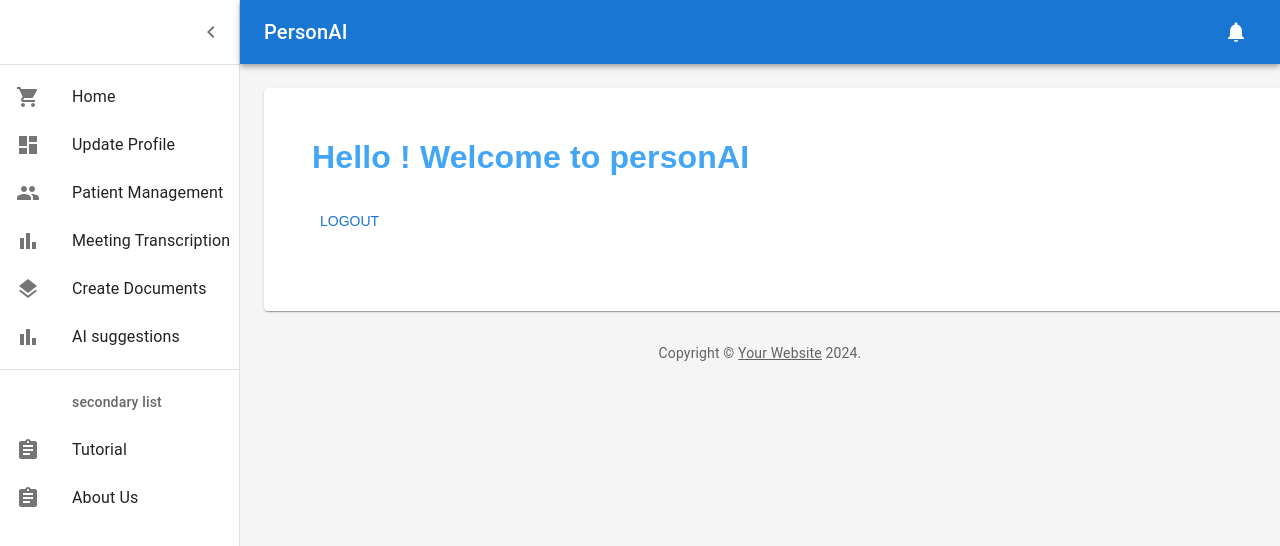
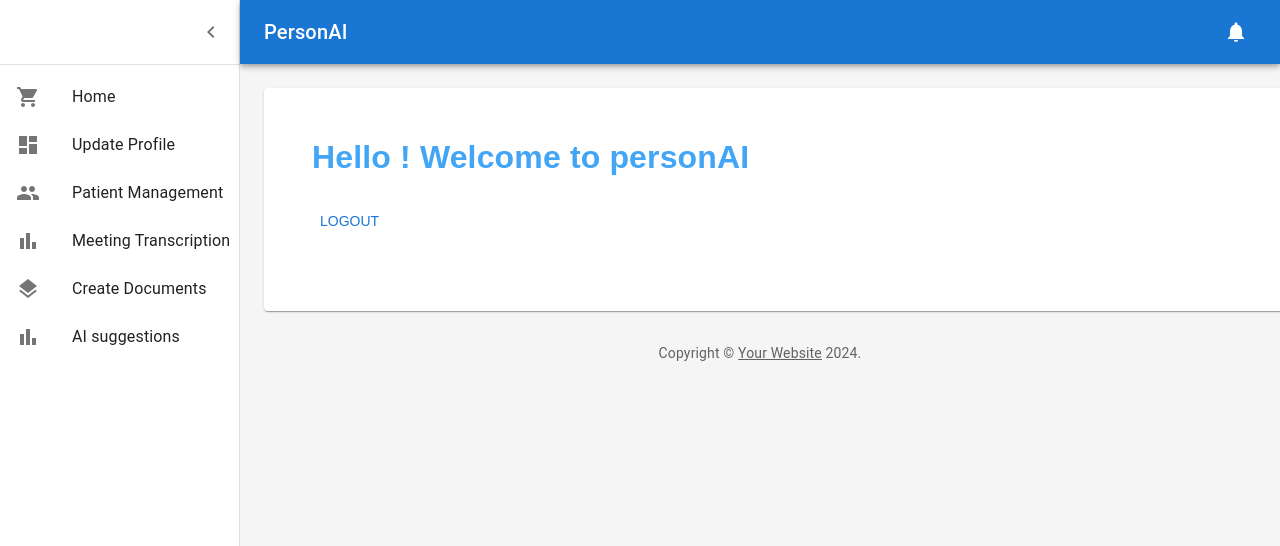
Before and after one commit to CYX22222003/ProjectKorolev, a React (Create React App) app in the folder app_react/: page /test in a window 1280 px wide. Shown: the top 546 px of the page. Built offline with nearby package versions, Linux system fonts and the light colour scheme; no server answers.

Commit message:
Update Background.tsx
- remove secondary list
- may add this part back in the future

```diff
--- a/app_react/src/Components/Background.tsx
+++ b/app_react/src/Components/Background.tsx
@@ -87,8 +87,8 @@ export default function Background({
           <Divider />
           <List component="nav">
             {mainListItems}
-            <Divider sx={{ my: 1 }} />
-            {secondaryListItems}
+{/*             <Divider sx={{ my: 1 }} />
+            {secondaryListItems} */}
           </List>
         </Drawer>
         <Box
```
